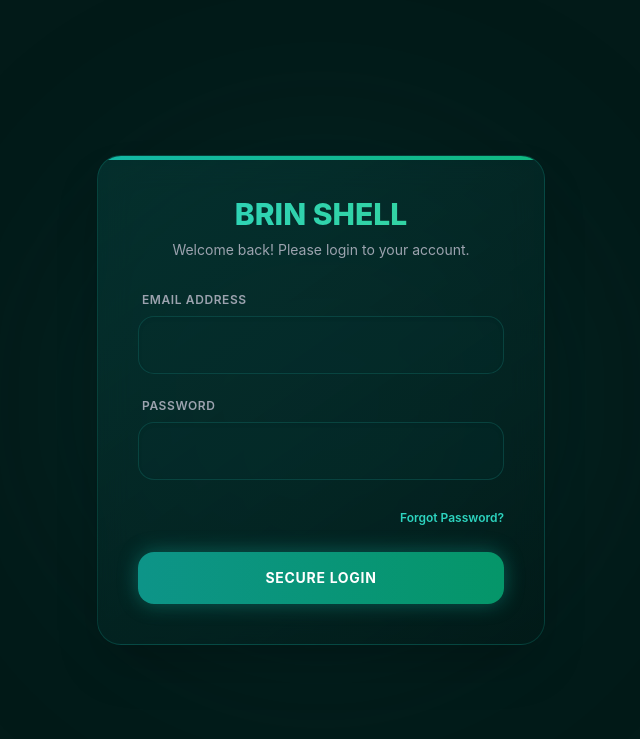
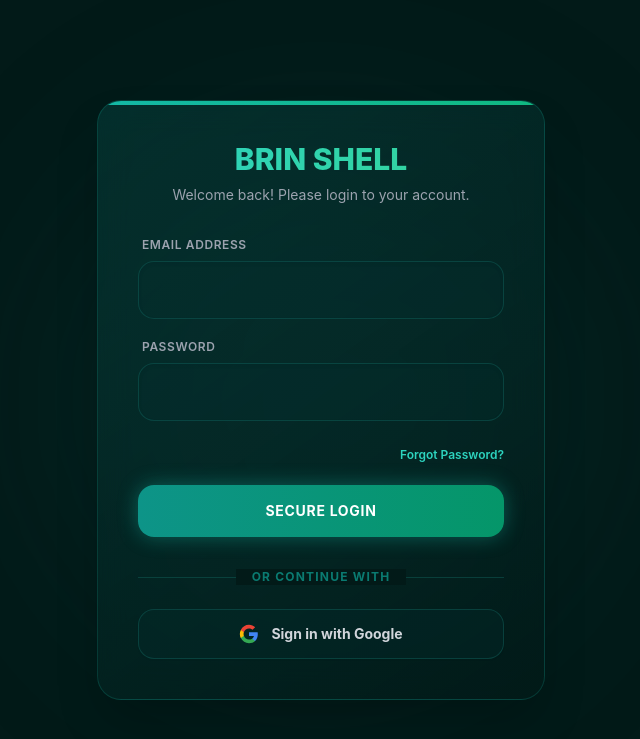
Before and after one commit to Adiyymac/brainshelli, a Flask app: page /login in a window 1280 px wide. Shown: the top 739 px of the page, without its empty margins (319-959 px from the left). Run offline with Flask 3, Linux system fonts and the light colour scheme; some libraries are stand-ins or nearby versions.

Commit message:
Enhance login page with Google sign-in option
Updated the login form layout and added a Google login option.

```diff
--- a/api/templates/login.html
+++ b/api/templates/login.html
@@ -19,7 +19,7 @@
             <p class="text-sm text-gray-400">Welcome back! Please login to your account.</p>
         </div>
 
-        <form method="POST" class="space-y-6">
+        <form method="POST" class="space-y-5">
             <div>
                 <label class="block text-gray-400 text-xs font-semibold mb-2 uppercase tracking-wider pl-1">Email Address</label>
                 <input type="email" name="email" required class="w-full p-4 rounded-2xl bg-teal-950/30 border border-teal-800/50 text-white focus:outline-none focus:border-teal-500 focus:ring-1 focus:ring-teal-500 transition shadow-inner">
@@ -29,7 +29,7 @@
                 <input type="password" name="password" required class="w-full p-4 rounded-2xl bg-teal-950/30 border border-teal-800/50 text-white focus:outline-none focus:border-teal-500 focus:ring-1 focus:ring-teal-500 transition shadow-inner">
             </div>
 
-            <div class="text-right mb-4">
+            <div class="text-right mb-2">
                 <a href="/forgot-password" class="text-xs font-semibold text-teal-400 hover:text-teal-300 transition">Forgot Password?</a>
             </div>
 
@@ -37,6 +37,31 @@
                 Secure Login
             </button>
         </form>
+
+        <!-- Divider -->
+        <div class="mt-8 mb-6 relative">
+            <div class="absolute inset-0 flex items-center">
+                <div class="w-full border-t border-teal-800/50"></div>
+            </div>
+            <div class="relative flex justify-center text-sm">
+                <span class="px-4 bg-[#021a18] text-teal-600/80 text-xs font-bold uppercase tracking-widest">Or continue with</span>
+            </div>
+        </div>
+
+        <!-- Google Login Button -->
+        <div>
+            <!-- നിങ്ങളൂടെ പൈത്തൺ കോഡിലുള്ള ഗൂഗിൾ ലോഗിൻ റൂട്ട് (ഉദാഹരണത്തിന് '/login/google') താഴെ href-ൽ കൊടുക്കുക -->
+            <a href="/login/google" class="w-full flex items-center justify-center px-4 py-3.5 border border-teal-800/50 rounded-2xl shadow-sm bg-teal-950/30 text-sm font-bold text-gray-300 hover:bg-teal-900/50 hover:border-teal-500/50 hover:text-white transition group">
+                <svg class="h-5 w-5 mr-3 group-hover:scale-110 transition-transform" viewBox="0 0 24 24" fill="currentColor">
+                    <path d="M22.56 12.25c0-.78-.07-1.53-.2-2.25H12v4.26h5.92c-.26 1.37-1.04 2.53-2.21 3.31v2.77h3.57c2.08-1.92 3.28-4.74 3.28-8.09z" fill="#4285F4"/>
+                    <path d="M12 23c2.97 0 5.46-.98 7.28-2.66l-3.57-2.77c-.98.66-2.23 1.06-3.71 1.06-2.86 0-5.29-1.93-6.16-4.53H2.18v2.84C3.99 20.53 7.7 23 12 23z" fill="#34A853"/>
+                    <path d="M5.84 14.09c-.22-.66-.35-1.36-.35-2.09s.13-1.43.35-2.09V7.07H2.18C1.43 8.55 1 10.22 1 12s.43 3.45 1.18 4.93l2.85-2.22.81-.62z" fill="#FBBC05"/>
+                    <path d="M12 5.38c1.62 0 3.06.56 4.21 1.64l3.15-3.15C17.45 2.09 14.97 1 12 1 7.7 1 3.99 3.47 2.18 7.07l3.66 2.84c.87-2.6 3.3-4.53 6.16-4.53z" fill="#EA4335"/>
+                </svg>
+                Sign in with Google
+            </a>
+        </div>
+
     </div>
 </body>
 </html>
```
